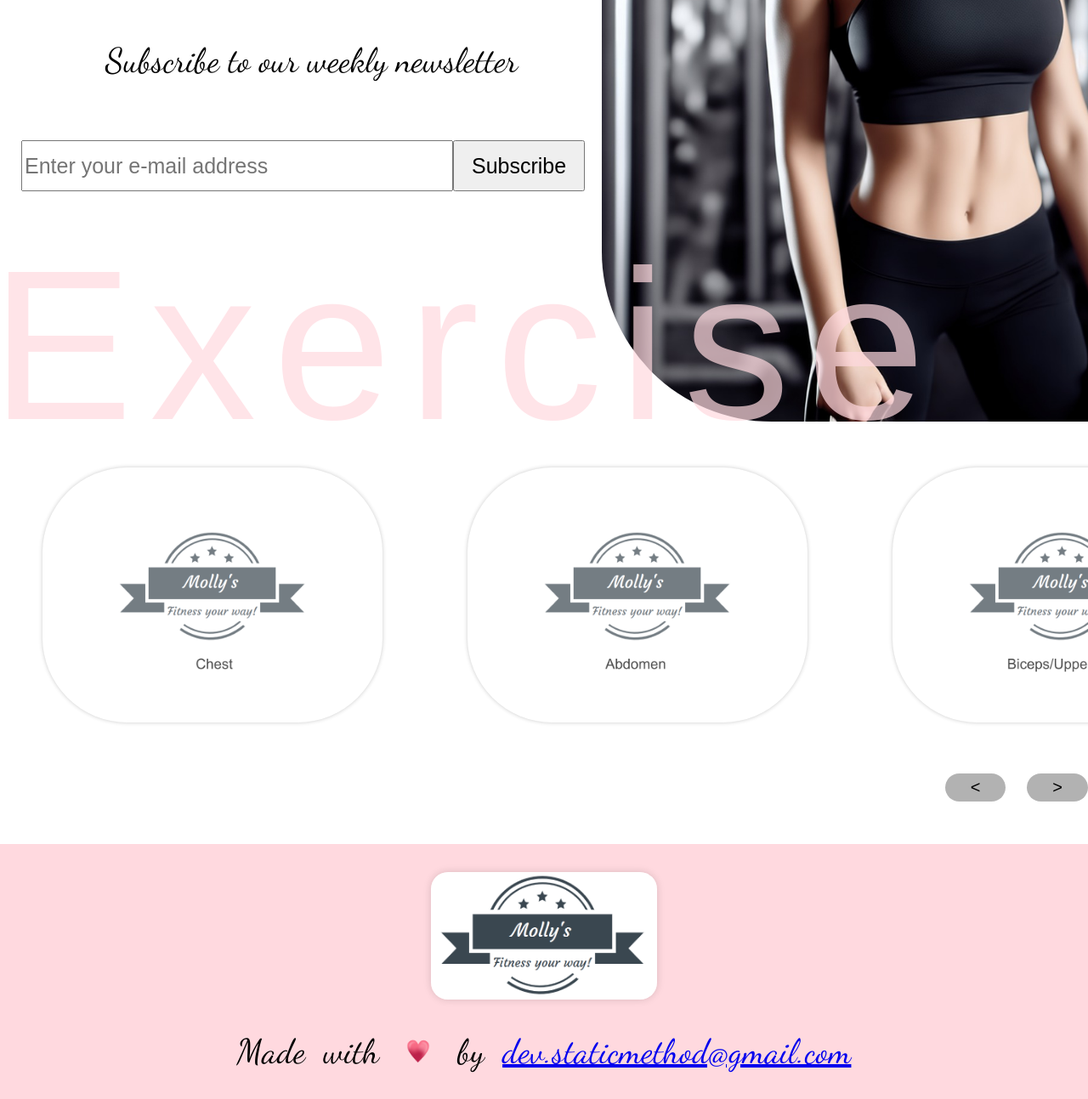
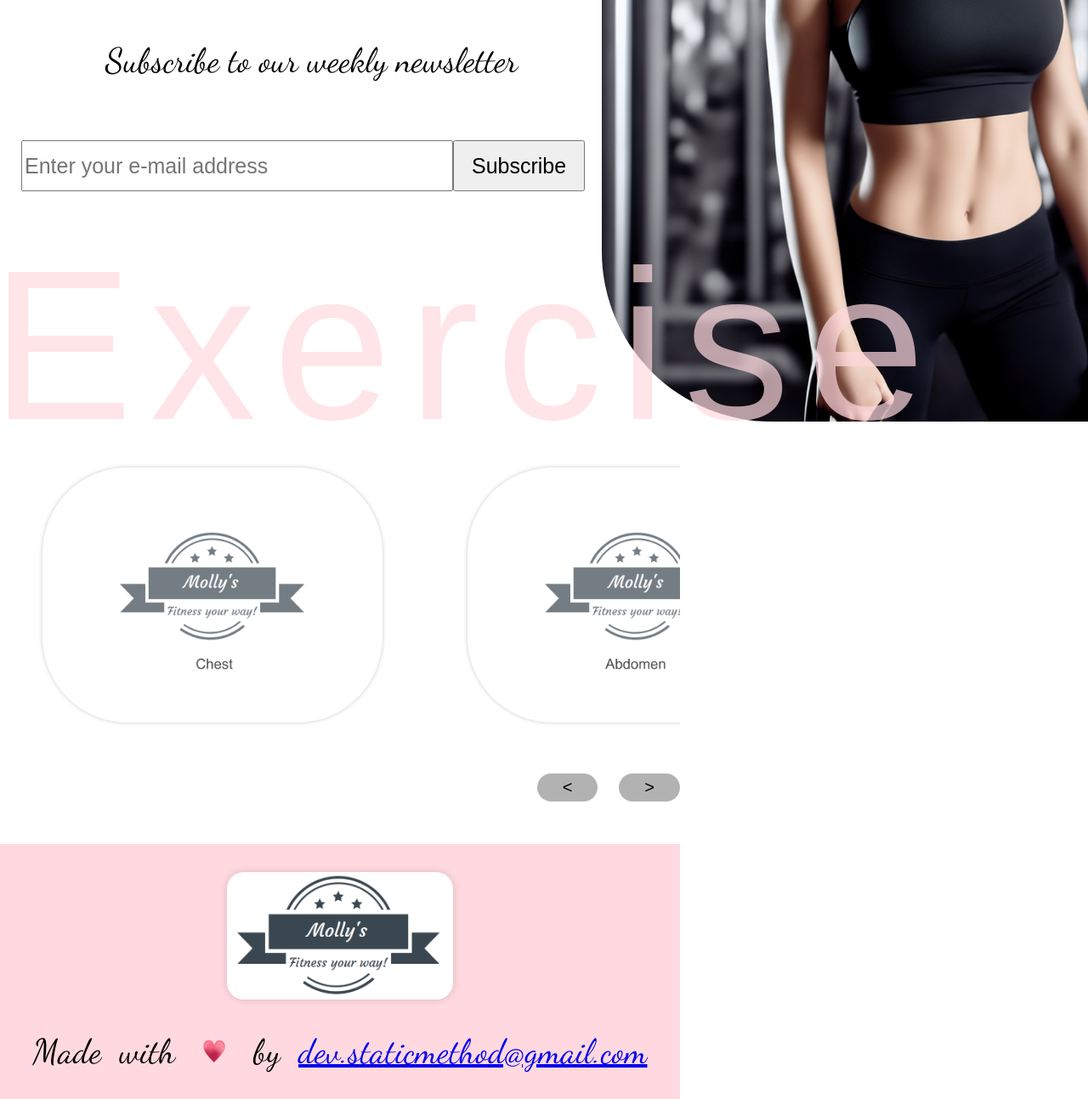
Before and after one commit to PrashantV123/Fitness-App, a plain HTML site: page index.html in a window 1280 px wide. Shown: the part 404-1697 px from the top of the page at 85% size. Drawn offline with Linux system fonts and the light colour scheme.

Commit message:
Adjusted width to make footer and main body more interactive

```diff
--- a/styles/footer.css
+++ b/styles/footer.css
@@ -1,6 +1,7 @@
 .footer {
     display: flex;
     flex-direction: column;
+    width: 100vh;
     height: 300px;
     align-items: center;
     justify-content: center;
--- a/styles/horizontal-scrollbar.css
+++ b/styles/horizontal-scrollbar.css
@@ -1,6 +1,6 @@
 .horizontal-scrollbar-container {
     display: flex;
-    width: 100%;
+    width: 100vh;
     height: 400px;
     overflow-x: hidden;
     align-items: center;
@@ -26,15 +26,13 @@
 }
 
 
-
-
 .scroll-arrows {
     position: relative;
     display: flex;
     column-gap: 25px;
     justify-content: right;
     align-items: center;
-    width: 100%;
+    width: 100vh;
     margin-top: 10px;
     margin-bottom: 50px;
 }
```
